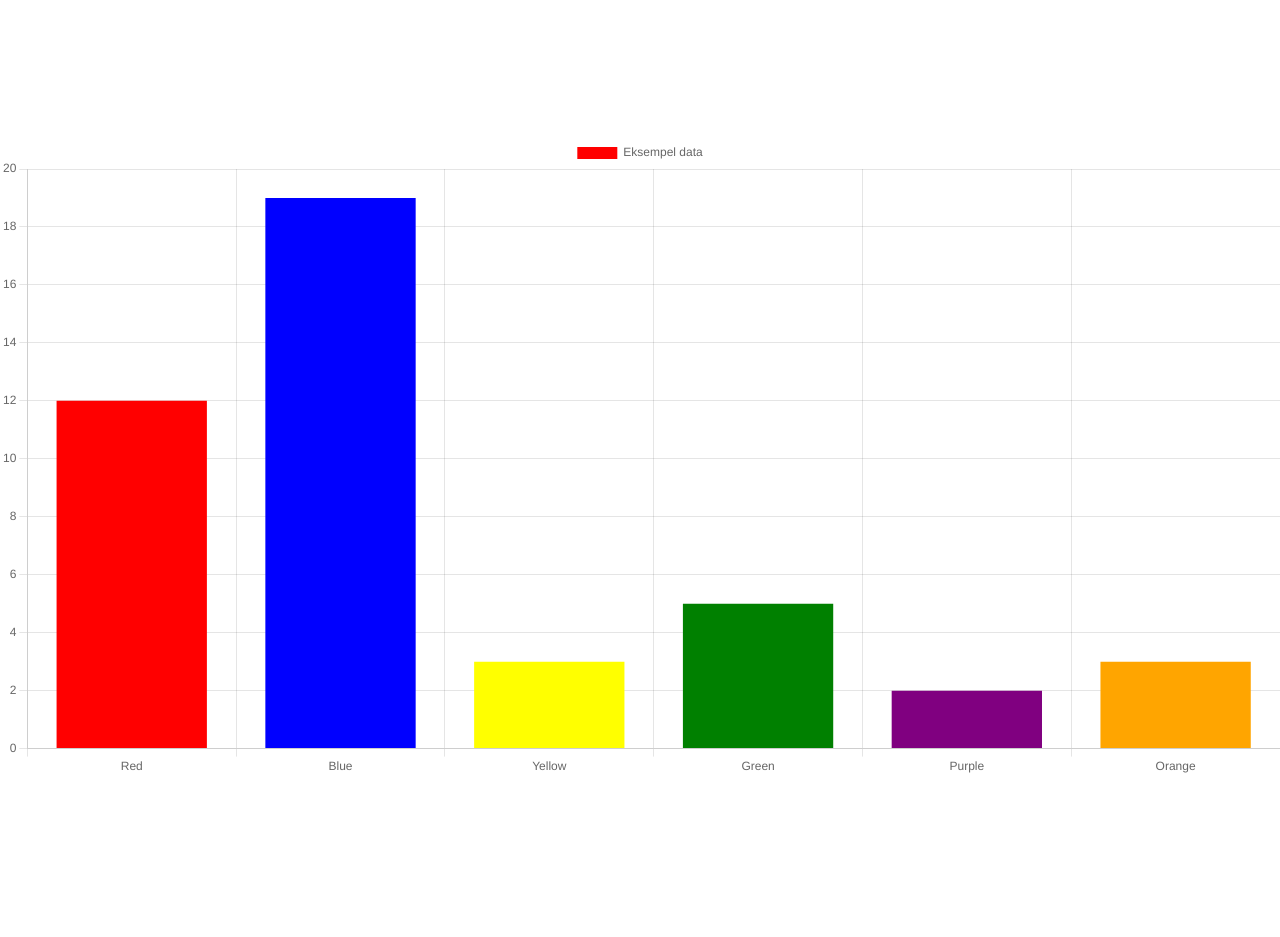
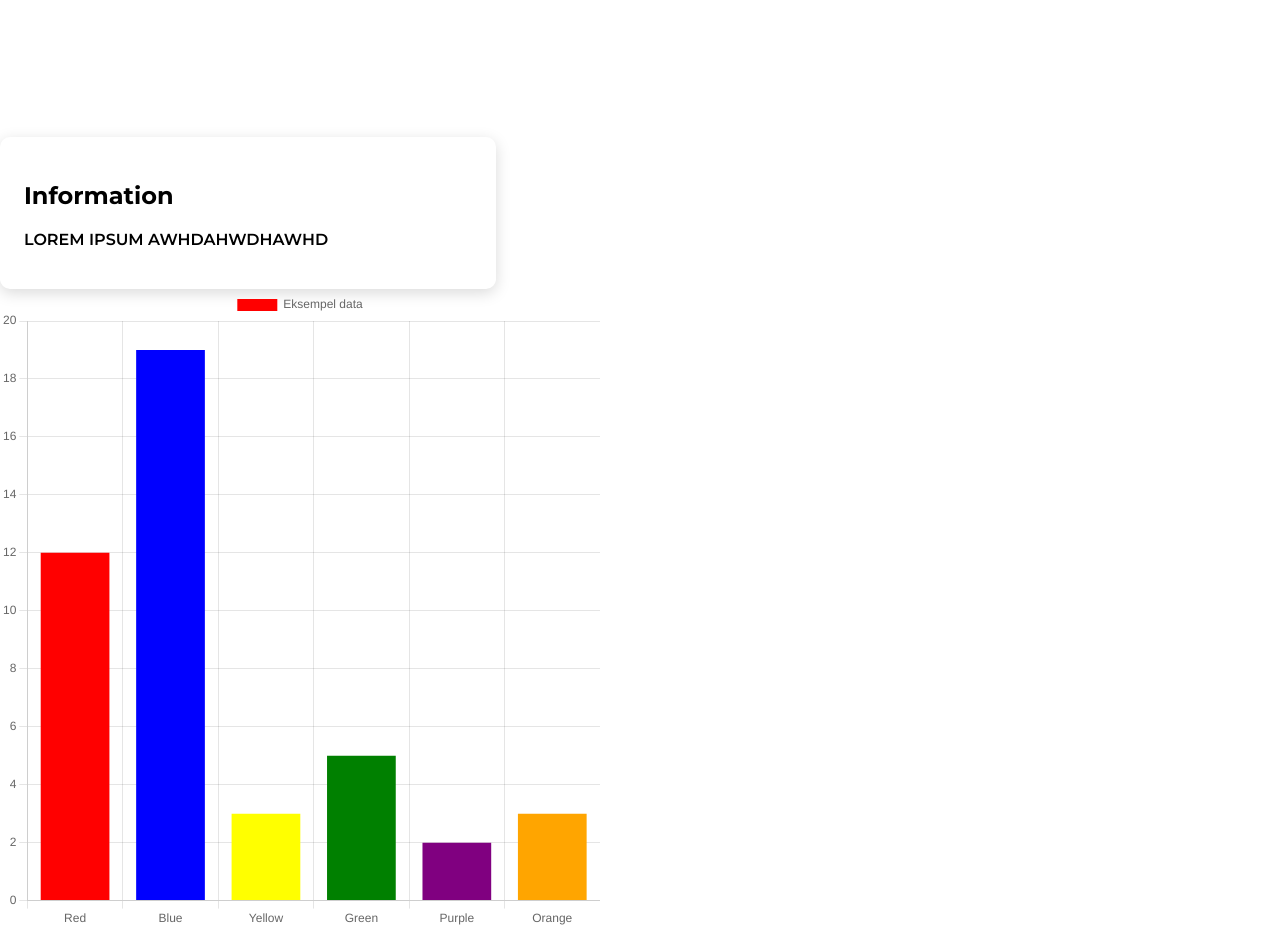
Before and after one commit to gume0002/Aflevering-06-, a plain HTML site: page index.html in a window 1280 px wide. Shown: the part 2260-3197 px from the top of the page. Drawn offline with nearby package versions, Linux system fonts and the light colour scheme; a web font is replaced by a local one.

Commit message:
indsat chart.js

```diff
--- a/index.html
+++ b/index.html
@@ -102,6 +102,11 @@
 
 <section class="chart">
 
+    <div class="info-box">
+        <h2>Information</h2>
+        <p>LOREM IPSUM AWHDAHWDHAWHD</p>
+    </div>
+
 <canvas id="chart"> </canvas>
 
 </section>
--- a/style.css
+++ b/style.css
@@ -29,8 +29,6 @@ section {
     width: 100%;
     height: 100%;
     background: linear-gradient(90deg,rgba(255, 255, 255, 1) 15%, rgba(0, 0, 0, 0) 61%);
-
-
     pointer-events: none;
     z-index: 1;
 }
@@ -173,3 +171,23 @@ section {
     margin-top: 10rem;
     margin-bottom: 30rem;
 }
+
+*/
+
+.chart-section {
+    display: flex;
+    justify-content: space-between;
+    align-items: flex-start;
+}
+
+#chart {
+    display: flex;
+    max-width: 600px;
+}
+
+.info-box {
+    width: 35%;
+    padding: 1.5rem;
+    border-radius: 10px;
+    box-shadow: 0 4px 15px rgba(0, 0, 0, 0.15);
+}
```
